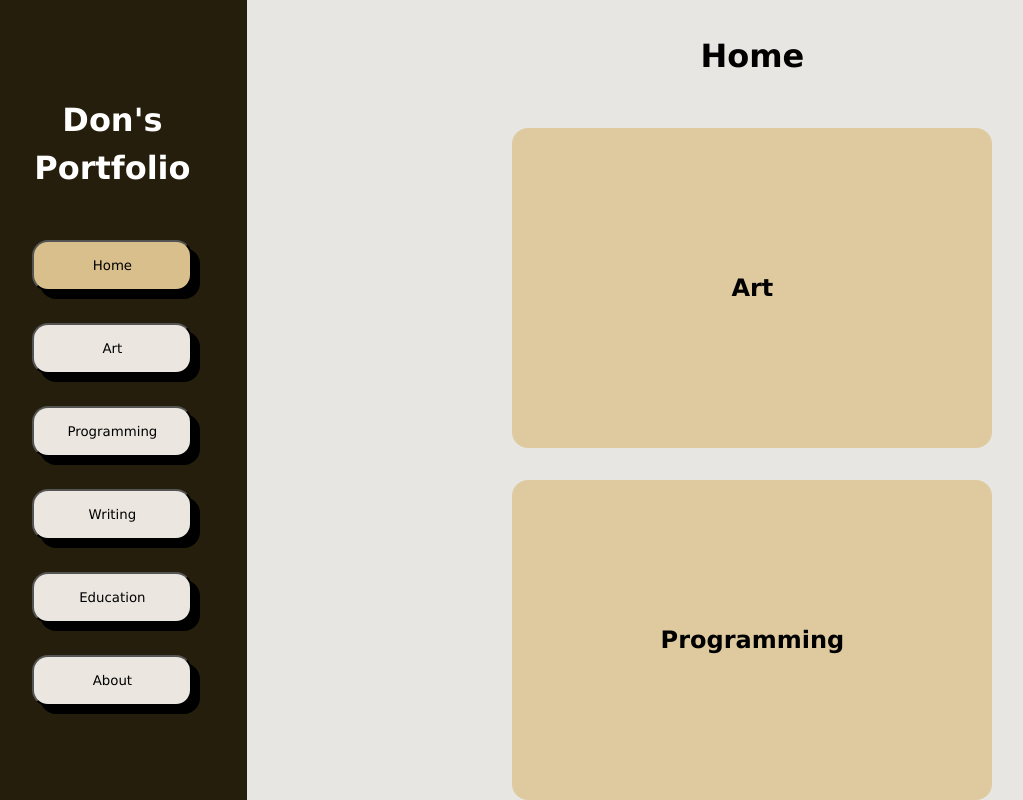
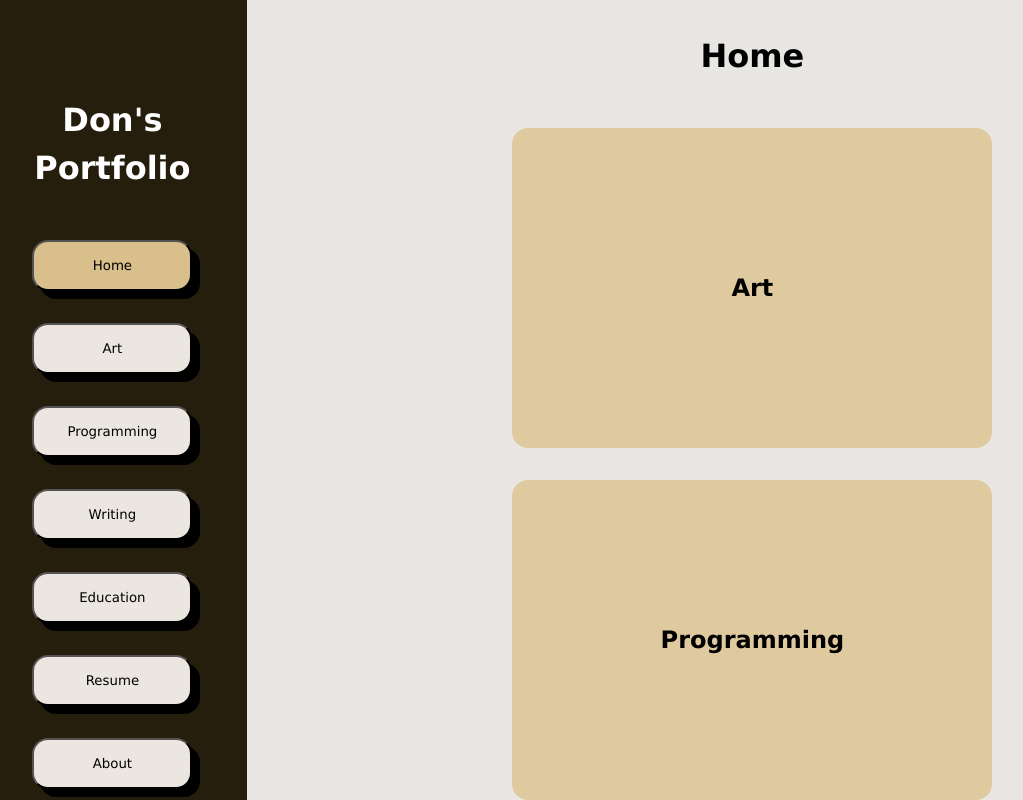
Before and after one commit to zen-da-baker/react-portfolio-site, a React (Create React App) app in the folder react-portfolio/: page / in a window 1280 px wide. Shown: the top 800 px of the page, without its empty margins (22-1045 px from the left). Built offline with nearby package versions, Linux system fonts and the light colour scheme.

Commit message:
Resume button created

```diff
--- a/react-portfolio/src/components/Header.js
+++ b/react-portfolio/src/components/Header.js
@@ -17,7 +17,11 @@ export default function Header(props) {
                 <button onClick={props.handleWriting}>Writing</button>
                 <button onClick={props.handleEducation}>Education</button>
 
-                <br/>
+                <br />
+
+                <button >Resume</button>
+
+                <br />
 
                 <button onClick={props.handleAbout}>About</button>
             </div>
```
